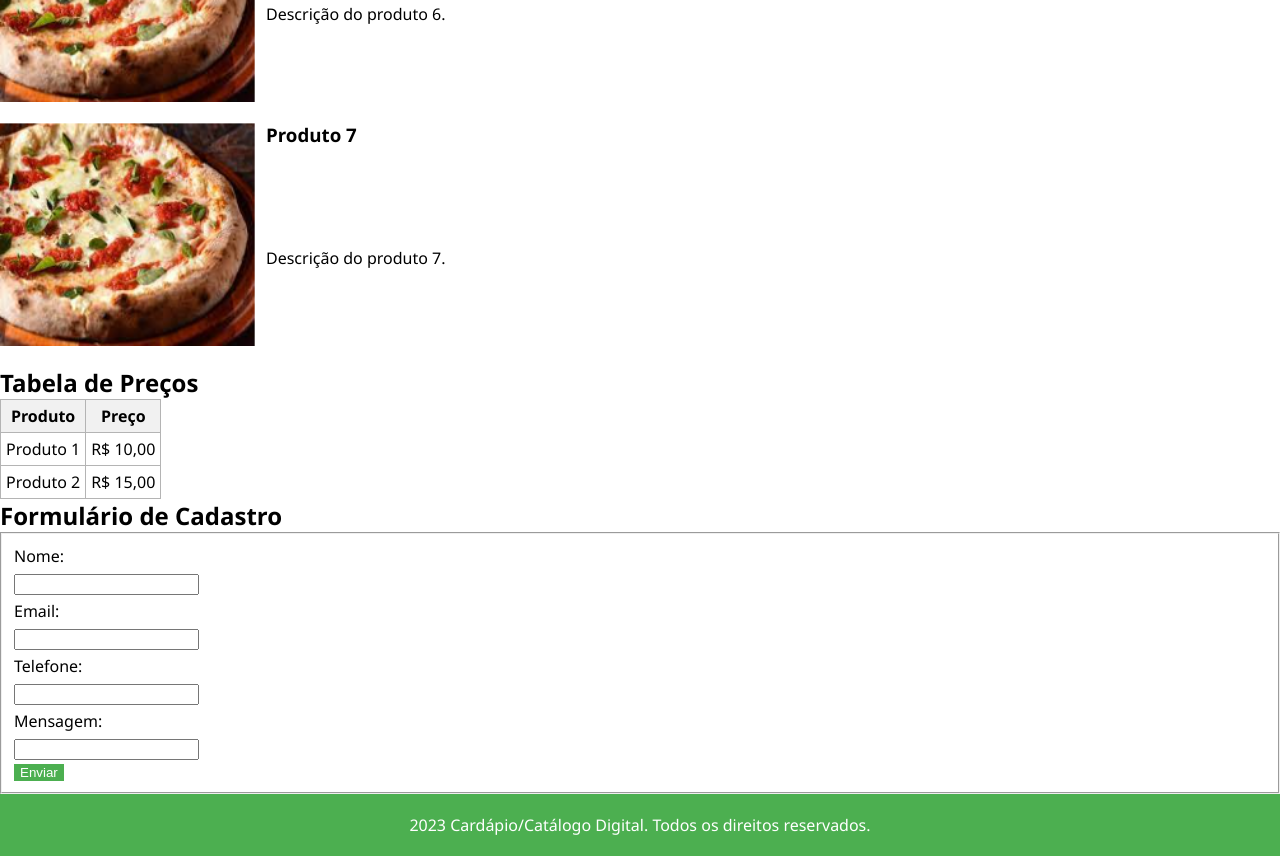
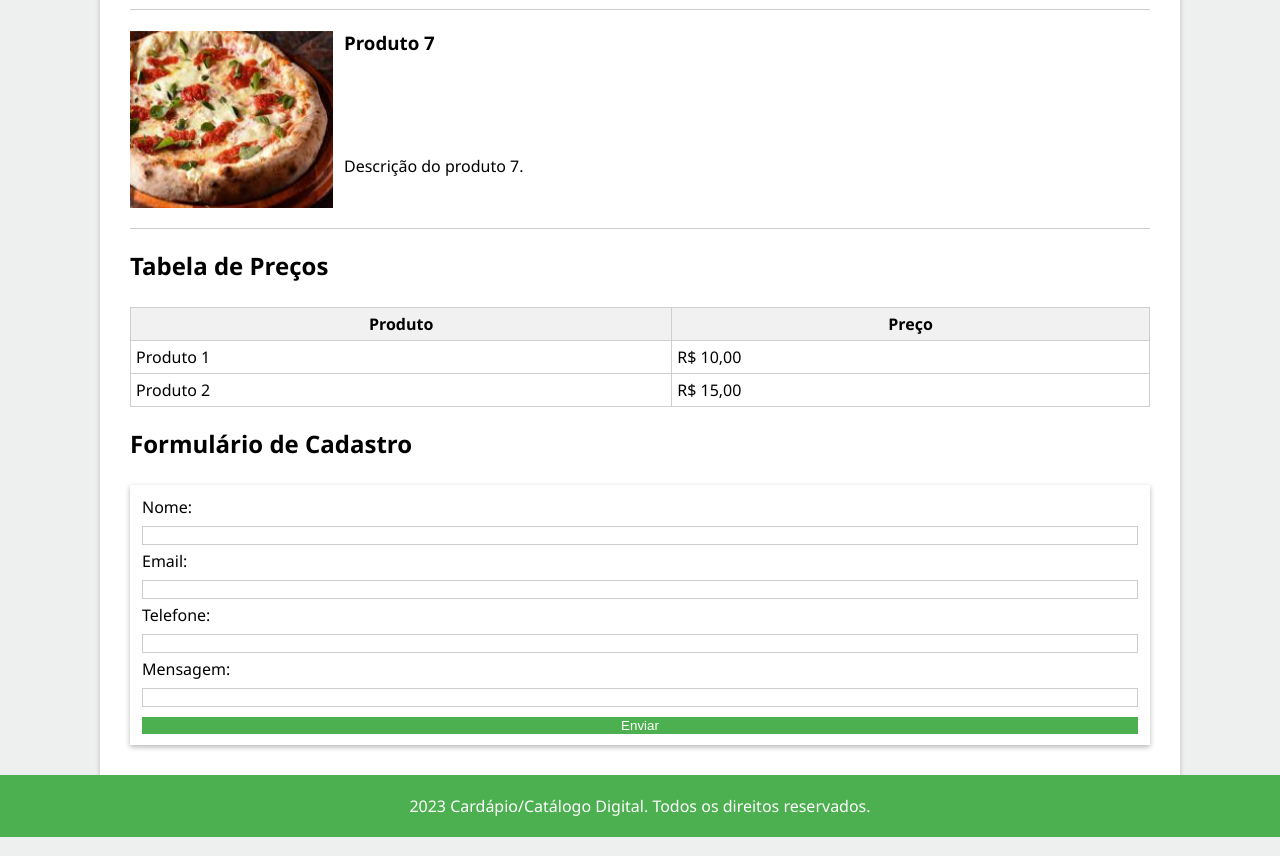
Before and after one commit to Sabrinazani/Santander_Coders-FEnd_Estat, a plain HTML site: page Aula_5/Exercício/index.html in a window 1280 px wide. Shown: the part 1619-2475 px from the top of the page. Drawn offline with Linux system fonts and the light colour scheme.

Commit message:
exercicio da aula 5 finalizado

```diff
--- a/Aula_5/Exercício/index.html
+++ b/Aula_5/Exercício/index.html
@@ -9,18 +9,18 @@
 
 <body>
     <header>
-        <h1 class="title">Cardápio/Catálogo Digital</h1>
-        <p>Confira nossos produtos deliciosos!</p>
+        <div class="cabeca">
+            <h1 class="title">Cardápio/Catálogo Digital</h1>
+            <p>Confira nossos produtos deliciosos!</p>
+        </div>
+        <nav>
+            <a href="#cardapio">Catálogo</a>
+            <a href="#tb">Tabela de Preços</a>
+            <a href="#cad">Cadastro</a>
+        </nav>
     </header>
 
     <main>
-        <section>
-            <nav>
-                <a href="#cardapio">Catálogo</a>
-                <a href="#tb">Tabela de Preços</a>
-                <a href="#cad">Cadastro</a>
-            </nav>
-        </section>
         <section id="cardapio">
             <h2>Cardápio/Catálogo</h2>
             <div>
@@ -31,6 +31,7 @@
                         <figcaption>Descrição do produto 1.</figcaption>
                     </div>
                 </figure>
+                <hr class="linha">
                 <figure>
                     <img src="assets/pizza.png" alt="Imagem de uma pizza Marguerita">
                     <div class="info_img">
@@ -38,6 +39,7 @@
                         <figcaption>Descrição do produto 2.</figcaption>
                     </div>
                 </figure>
+                <hr class="linha">
                 <figure>
                     <img src="assets/pizza.png" alt="Imagem de uma pizza Marguerita">
                     <div class="info_img">
@@ -45,6 +47,7 @@
                         <figcaption>Descrição do produto 3.</figcaption>
                     </div>
                 </figure>
+                <hr class="linha">
                 <figure>
                     <img src="assets/pizza.png" alt="Imagem de uma pizza Marguerita">
                     <div class="info_img">
@@ -52,6 +55,7 @@
                         <figcaption>Descrição do produto 4.</figcaption>
                     </div>
                 </figure>
+                <hr class="linha">
                 <figure>
                     <img src="assets/pizza.png" alt="Imagem de uma pizza Marguerita">
                     <div class="info_img">
@@ -59,6 +63,7 @@
                         <figcaption>Descrição do produto 5.</figcaption>
                     </div>
                 </figure>
+                <hr class="linha">
                 <figure>
                     <img src="assets/pizza.png" alt="Imagem de uma pizza Marguerita">
                     <div class="info_img">
@@ -66,6 +71,7 @@
                         <figcaption>Descrição do produto 6.</figcaption>
                     </div>
                 </figure>
+                <hr class="linha">
                 <figure>
                     <img src="assets/pizza.png" alt="Imagem de uma pizza Marguerita">
                     <div class="info_img">
@@ -73,10 +79,11 @@
                         <figcaption>Descrição do produto 7.</figcaption>
                     </div>
                 </figure>
+                <hr class="linha">
             </div>
         </section>
 
-        <section id="tb">
+        <section class="tb">
             <h2>Tabela de Preços</h2>
             <table>
                 <thead>
@@ -97,7 +104,7 @@
         </section>
 
 
-        <section id="cad">
+        <section class="cad">
             <h2>Formulário de Cadastro</h2>
             <form id="formulario">
                 <fieldset>
--- a/Aula_5/Exercício/style.css
+++ b/Aula_5/Exercício/style.css
@@ -4,8 +4,9 @@
 }
 html {
     font-family:'Segoe UI', Tahoma, Geneva, Verdana, sans-serif;
+    background-color: rgb(238, 240, 240);
 }
-header {
+.cabeca {
     text-align: center;
     color: white;
     background-color: #4caf50;
@@ -15,7 +16,7 @@ header {
     margin-bottom: 40px;
 }
 nav {
-    background-color: rgb(241, 241, 241);
+    background-color: rgb(219, 218, 218);
     text-align: center;
     padding: 8px;
 }
@@ -23,6 +24,17 @@ a {
     text-decoration: none;
     color: inherit;
     margin-left: 10px;
+}
+main {
+    padding: 30px;
+    margin: 100px;
+    margin-top: 0px;
+    margin-bottom: 0px;
+    background-color: white;
+    box-shadow: 0px 2px 5px rgba(0, 0, 0, 0.2);
+}
+h2 {
+    margin-bottom: 25px;
 }
 figure {
     margin-bottom: 20px;
@@ -41,26 +53,47 @@ img {
 .legenda_img {
     margin-bottom: 100px;
 }
+.linha {
+    border: none;
+    border-top: 1px solid rgba(0, 0, 0, 0.2);
+    margin-bottom: 20px;
+}
+.tb {
+    margin-top: 20px;
+}
 table {
     border-collapse: collapse;
+    width: 100%;
 }
 thead {
     background-color:rgb(241, 241, 241);
 }
 th, td {
-    border: 1px solid rgb(180, 180, 180);
+    border: 1px solid rgb(207, 207, 207);
     padding: 5px;
+}
+.cad {
+    margin-top: 20px;
+}
+fieldset {
+    border: none;
+    box-shadow: 0px 2px 5px rgba(88, 88, 88, 0.438);
 }
 label {
     display: block;
     margin-bottom: 5px;
     margin-top: 5px;
 }
+input {
+    border: 1px solid rgba(0, 0, 0, 0.2);
+    width: 100%;
+}
 #enviar {
     background-color: #4caf50;
     color: white;
     border: none;
-    margin: auto;
+    margin-top: 10px;
+    width: 100%;
 }
 footer {
     background-color: #4caf50;    padding: 20px;
```
